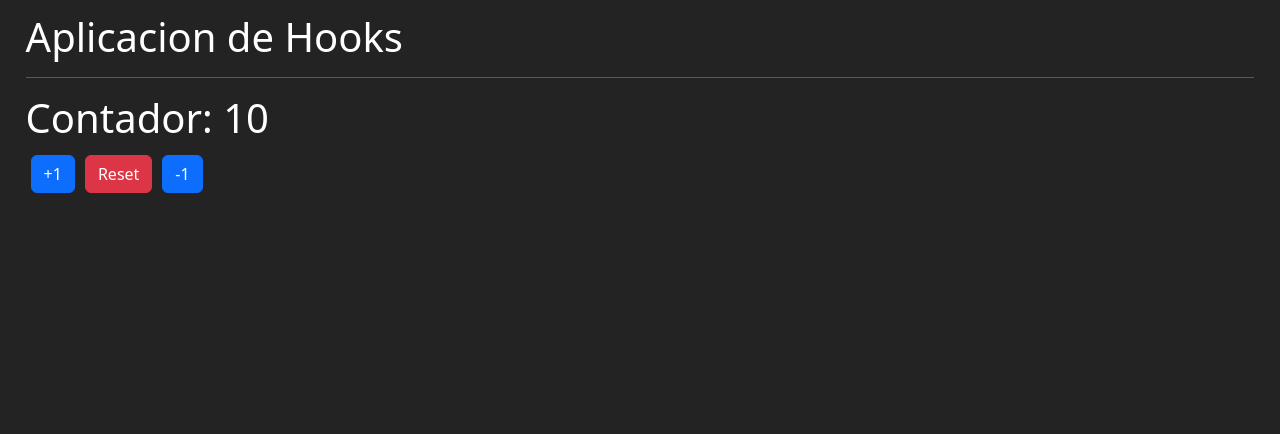
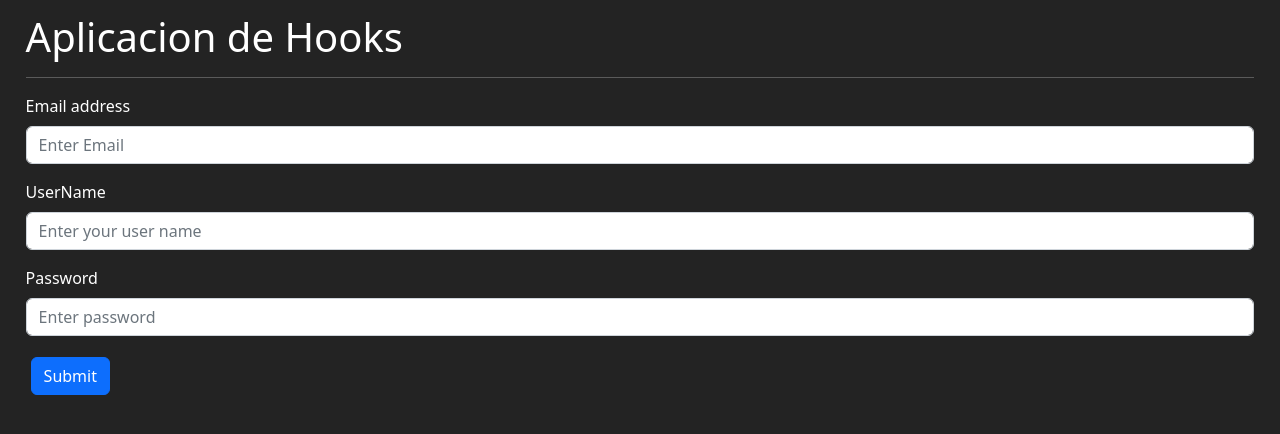
Before and after one commit to Krespee/CursoReact, a React (Vite) app: page / in a window 1280 px wide. Shown: the top 434 px of the page. Built offline with nearby package versions, Linux system fonts and the light colour scheme.

Commit message:
Form whith hooks

```diff
--- a/src/HooksApp.jsx
+++ b/src/HooksApp.jsx
@@ -1,11 +1,11 @@
-import { ContadorComponent } from "./components/ContadorComponent"
+import { FormularioComponent } from "./components/FormularioComponent"
 
 export const HooksApp = () => {
   return (
     <>
     <h1>Aplicacion de Hooks</h1>
     <hr />
-    <ContadorComponent></ContadorComponent>
+    <FormularioComponent></FormularioComponent>
     </>
   )
 }
--- /dev/null
+++ b/src/components/FormularioComponent.jsx
@@ -0,0 +1,61 @@
+import { useForm } from "../hooks/useForm";
+
+export const FormularioComponent = () => {
+  const initialform = {
+    userName: "",
+    email: "",
+    password: "",
+  };
+  const { userName, email, password, formState, onInputChange } =
+    useForm(initialform);
+  const onSubmit = (e) => {
+    e.preventDefault();
+    console.log(formState);
+  };
+  return (
+    <form onSubmit={onSubmit}>
+      <div className="mb-3">
+        <label htmlFor="email" className="form-label">
+          Email address
+        </label>
+        <input
+          type="email"
+          className="form-control"
+          name="email"
+          placeholder="Enter Email"
+          value={email}
+          onChange={onInputChange}
+        />
+      </div>
+      <div className="mb-3">
+        <label htmlFor="userName" className="form-label">
+          UserName
+        </label>
+        <input
+          type="text"
+          className="form-control"
+          name="userName"
+          placeholder="Enter your user name"
+          value={userName}
+          onChange={onInputChange}
+        />
+      </div>
+      <div className="mb-3">
+        <label htmlFor="password" className="form-label">
+          Password
+        </label>
+        <input
+          type="password"
+          className="form-control"
+          name="password"
+          placeholder="Enter password"
+          value={password}
+          onChange={onInputChange}
+        />
+      </div>
+      <button type="submit" className="btn btn-primary">
+        Submit
+      </button>
+    </form>
+  );
+};
--- /dev/null
+++ b/src/hooks/useForm.js
@@ -0,0 +1,18 @@
+import { useState } from "react";
+
+export const useForm = (initialForm = {}) => {
+  const [formState, useFormState] = useState(initialForm);
+  const onInputChange = ({ target }) => {
+    const { name, value } = target;
+    useFormState({
+      ...formState,
+      [name]: value,
+    });
+  };
+
+  return {
+    ...formState,
+    formState,
+    onInputChange,
+  };
+};
```
